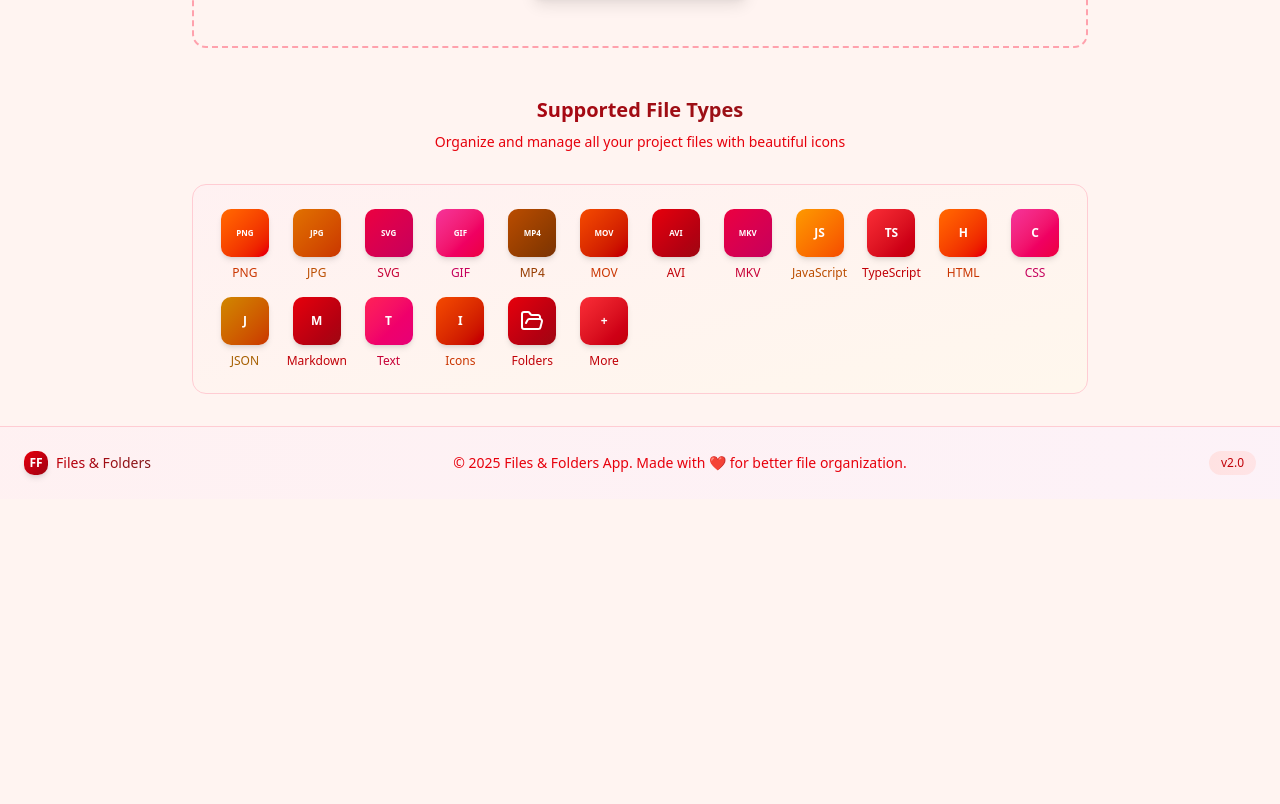
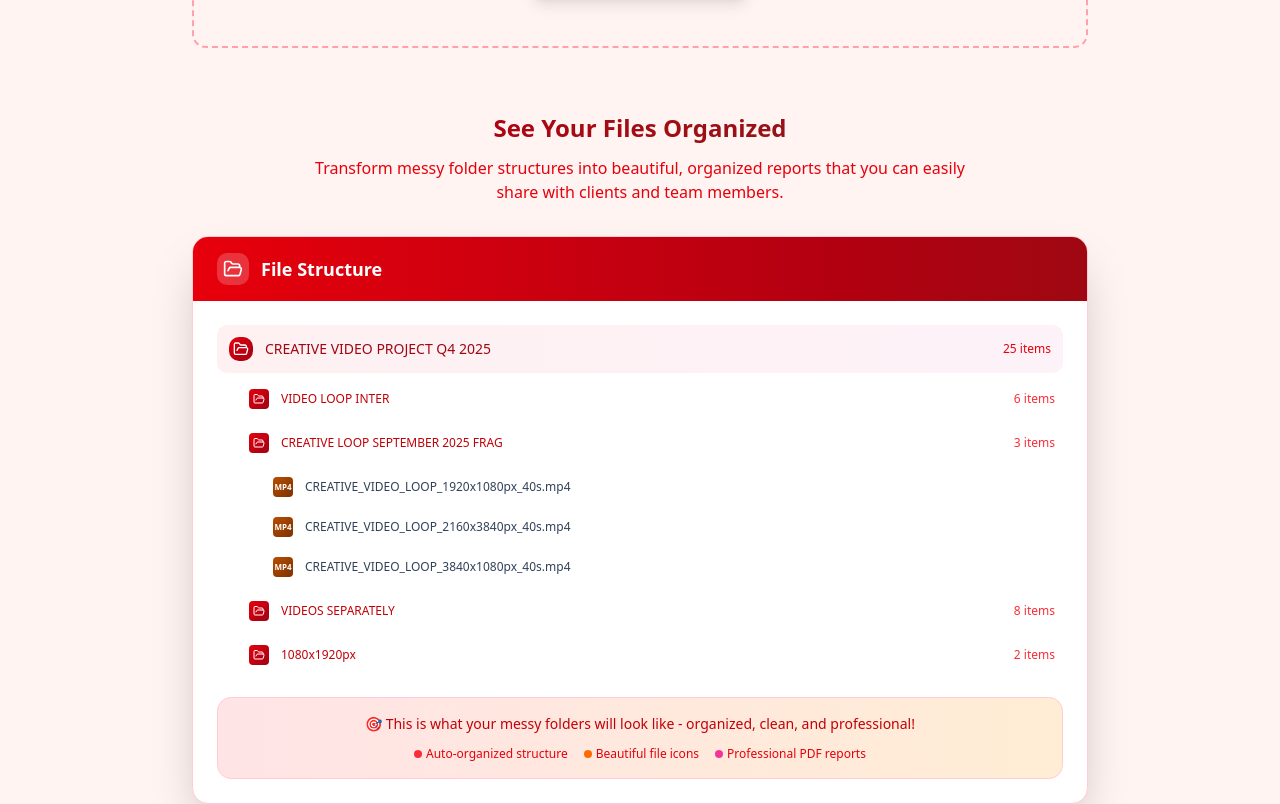
Before and after one commit to khurramsaadat/files-folders, a Next.js app: page / in a window 1280 px wide. Shown: the part 520-1324 px from the top of the page. Before the commit the page ends 1019 px from the top, so only its background shows below. Built offline with nearby package versions, Linux system fonts and the light colour scheme.

Commit message:
added File Structure demo to the main page

```diff
--- a/src/app/page.tsx
+++ b/src/app/page.tsx
@@ -62,7 +62,7 @@ function DashboardContent() {
             children: []
           });
         }
-      }
+        }
 
       // Add the file
       const filePath = file.webkitRelativePath;
@@ -239,8 +239,8 @@ function DashboardContent() {
         </h1>
         <p className="text-lg text-red-600 dark:text-rose-400 max-w-2xl mx-auto">
           Organize, explore, and share your project files with beautiful visual reports
-        </p>
-      </div>
+          </p>
+        </div>
 
 
       {/* Drag and Drop Area - Wider with Warm Theme */}
@@ -258,7 +258,7 @@ function DashboardContent() {
           <div className="space-y-6">
             <div className="mx-auto w-20 h-20 bg-gradient-to-br from-red-600 to-red-800 rounded-xl flex items-center justify-center shadow-lg">
               <LuFolderOpen className="w-10 h-10 text-white" />
-            </div>
+      </div>
 
             <div className="space-y-3">
               <h3 className="text-2xl font-semibold bg-gradient-to-r from-red-700 to-red-900 dark:from-rose-200 dark:to-orange-200 bg-clip-text text-transparent">
@@ -267,7 +267,7 @@ function DashboardContent() {
               <p className="text-base text-red-600 dark:text-rose-400">
                 {isDragOver ? 'Release to upload' : 'or click the button below to browse'}
               </p>
-            </div>
+      </div>
 
             <Button
               size="lg"
@@ -277,6 +277,125 @@ function DashboardContent() {
               <LuFolderOpen className="mr-3 h-6 w-6" />
               Browse Files / Folders
             </Button>
+          </div>
+        </div>
+      </div>
+
+      {/* Demo File Structure Preview */}
+      <div className="max-w-4xl mx-auto mt-16">
+        <div className="text-center mb-8">
+          <h3 className="text-2xl font-bold bg-gradient-to-r from-red-700 to-red-900 dark:from-rose-200 dark:to-orange-200 bg-clip-text text-transparent mb-3">
+            See Your Files Organized
+          </h3>
+          <p className="text-base text-red-600 dark:text-rose-400 max-w-2xl mx-auto">
+            Transform messy folder structures into beautiful, organized reports that you can easily share with clients and team members.
+          </p>
+        </div>
+
+        {/* Demo File Structure */}
+        <div className="bg-white dark:bg-slate-900 rounded-2xl shadow-2xl border border-rose-200 dark:border-rose-800 overflow-hidden">
+          {/* Header */}
+          <div className="bg-gradient-to-r from-red-600 to-red-800 text-white px-6 py-4">
+            <div className="flex items-center gap-3">
+              <div className="w-8 h-8 bg-white/20 rounded-lg flex items-center justify-center">
+                <LuFolderOpen className="w-5 h-5" />
+              </div>
+              <h4 className="text-lg font-bold">File Structure</h4>
+            </div>
+          </div>
+
+          {/* File List */}
+          <div className="p-6 space-y-2">
+            {/* Root Folder */}
+            <div className="flex items-center gap-3 p-3 rounded-lg bg-gradient-to-r from-rose-50 to-pink-50 dark:from-red-900/20 dark:to-rose-900/20">
+              <div className="w-6 h-6 bg-gradient-to-br from-red-600 to-red-800 rounded-lg flex items-center justify-center">
+                <LuFolderOpen className="w-4 h-4 text-white" />
+              </div>
+              <span className="font-medium text-sm text-red-800 dark:text-rose-300">CREATIVE VIDEO PROJECT Q4 2025</span>
+              <span className="ml-auto text-xs text-red-600 dark:text-rose-400">25 items</span>
+            </div>
+
+            {/* Nested Folders */}
+            <div className="ml-6 space-y-2">
+              <div className="flex items-center gap-3 p-2 rounded-lg hover:bg-rose-50 dark:hover:bg-red-900/10">
+                <div className="w-5 h-5 bg-gradient-to-br from-red-600 to-red-800 rounded flex items-center justify-center">
+                  <LuFolderOpen className="w-3 h-3 text-white" />
+                </div>
+                <span className="text-xs font-medium text-red-700 dark:text-rose-400">VIDEO LOOP INTER</span>
+                <span className="ml-auto text-xs text-red-500 dark:text-rose-500">6 items</span>
+              </div>
+
+              <div className="flex items-center gap-3 p-2 rounded-lg hover:bg-rose-50 dark:hover:bg-red-900/10">
+                <div className="w-5 h-5 bg-gradient-to-br from-red-600 to-red-800 rounded flex items-center justify-center">
+                  <LuFolderOpen className="w-3 h-3 text-white" />
+                </div>
+                <span className="text-xs font-medium text-red-700 dark:text-rose-400">CREATIVE LOOP SEPTEMBER 2025 FRAG</span>
+                <span className="ml-auto text-xs text-red-500 dark:text-rose-500">3 items</span>
+              </div>
+
+              {/* Sample Files */}
+              <div className="ml-6 space-y-1">
+                <div className="flex items-center gap-3 p-2 rounded-lg hover:bg-orange-50 dark:hover:bg-red-800/10">
+                  <div className="w-5 h-5 bg-gradient-to-br from-amber-700 to-amber-900 rounded flex items-center justify-center">
+                    <span className="text-white text-[8px] font-bold">MP4</span>
+                  </div>
+                  <span className="text-xs text-slate-700 dark:text-slate-300">CREATIVE_VIDEO_LOOP_1920x1080px_40s.mp4</span>
+                </div>
+
+                <div className="flex items-center gap-3 p-2 rounded-lg hover:bg-orange-50 dark:hover:bg-red-800/10">
+                  <div className="w-5 h-5 bg-gradient-to-br from-amber-700 to-amber-900 rounded flex items-center justify-center">
+                    <span className="text-white text-[8px] font-bold">MP4</span>
+                  </div>
+                  <span className="text-xs text-slate-700 dark:text-slate-300">CREATIVE_VIDEO_LOOP_2160x3840px_40s.mp4</span>
+                </div>
+
+                <div className="flex items-center gap-3 p-2 rounded-lg hover:bg-orange-50 dark:hover:bg-red-800/10">
+                  <div className="w-5 h-5 bg-gradient-to-br from-amber-700 to-amber-900 rounded flex items-center justify-center">
+                    <span className="text-white text-[8px] font-bold">MP4</span>
+                  </div>
+                  <span className="text-xs text-slate-700 dark:text-slate-300">CREATIVE_VIDEO_LOOP_3840x1080px_40s.mp4</span>
+                </div>
+              </div>
+
+              <div className="flex items-center gap-3 p-2 rounded-lg hover:bg-rose-50 dark:hover:bg-red-900/10">
+                <div className="w-5 h-5 bg-gradient-to-br from-red-600 to-red-800 rounded flex items-center justify-center">
+                  <LuFolderOpen className="w-3 h-3 text-white" />
+                </div>
+                <span className="text-xs font-medium text-red-700 dark:text-rose-400">VIDEOS SEPARATELY</span>
+                <span className="ml-auto text-xs text-red-500 dark:text-rose-500">8 items</span>
+              </div>
+
+              <div className="flex items-center gap-3 p-2 rounded-lg hover:bg-rose-50 dark:hover:bg-red-900/10">
+                <div className="w-5 h-5 bg-gradient-to-br from-red-600 to-red-800 rounded flex items-center justify-center">
+                  <LuFolderOpen className="w-3 h-3 text-white" />
+                </div>
+                <span className="text-xs font-medium text-red-700 dark:text-rose-400">1080x1920px</span>
+                <span className="ml-auto text-xs text-red-500 dark:text-rose-500">2 items</span>
+              </div>
+            </div>
+
+            {/* Call to Action */}
+            <div className="mt-6 p-4 bg-gradient-to-r from-rose-100 to-orange-100 dark:from-red-900/30 dark:to-orange-900/30 rounded-xl border border-rose-200 dark:border-rose-700">
+              <div className="text-center">
+                <p className="text-sm font-medium text-red-700 dark:text-rose-300 mb-3">
+                  🎯 This is what your messy folders will look like - organized, clean, and professional!
+                </p>
+                <div className="flex items-center justify-center gap-4 text-xs text-red-600 dark:text-rose-400">
+                  <div className="flex items-center gap-1">
+                    <div className="w-2 h-2 bg-red-500 rounded-full"></div>
+                    <span>Auto-organized structure</span>
+                  </div>
+                  <div className="flex items-center gap-1">
+                    <div className="w-2 h-2 bg-orange-500 rounded-full"></div>
+                    <span>Beautiful file icons</span>
+                  </div>
+                  <div className="flex items-center gap-1">
+                    <div className="w-2 h-2 bg-pink-500 rounded-full"></div>
+                    <span>Professional PDF reports</span>
+                  </div>
+                </div>
+              </div>
+            </div>
           </div>
         </div>
       </div>
```
